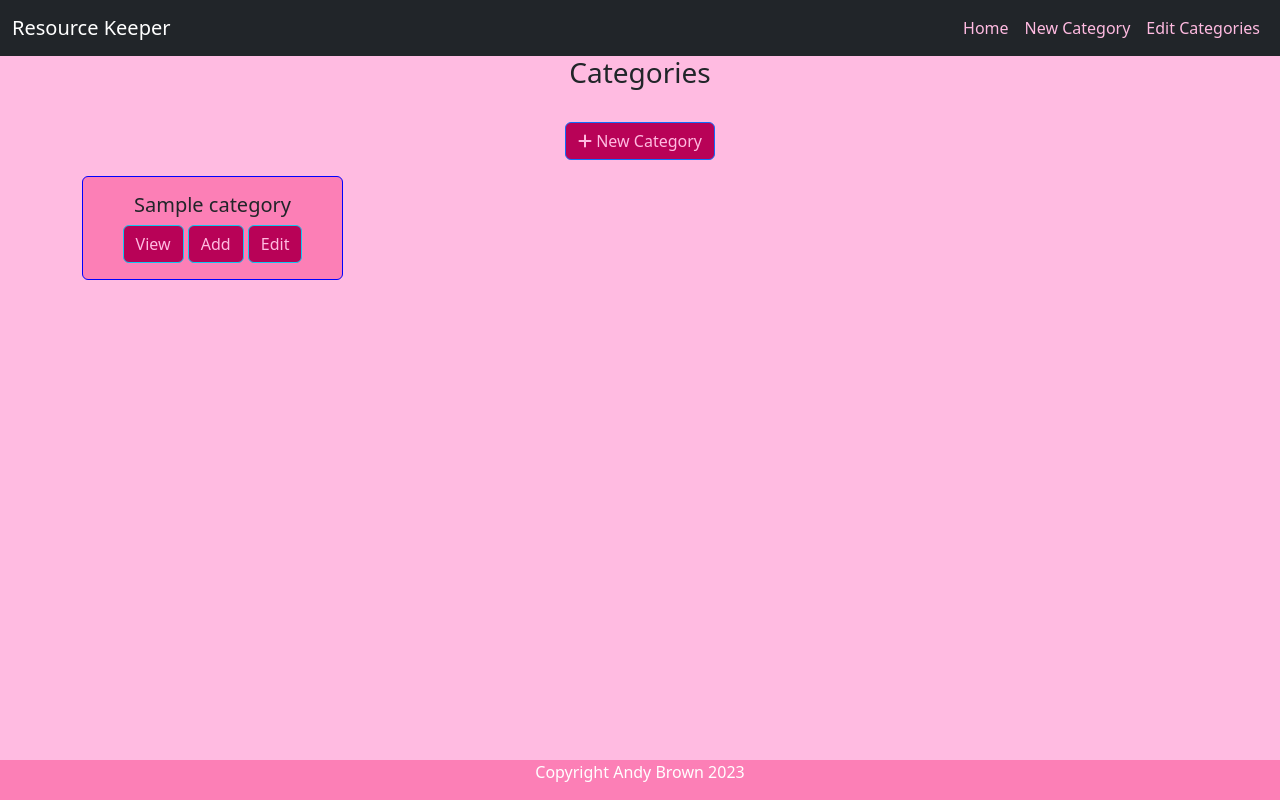
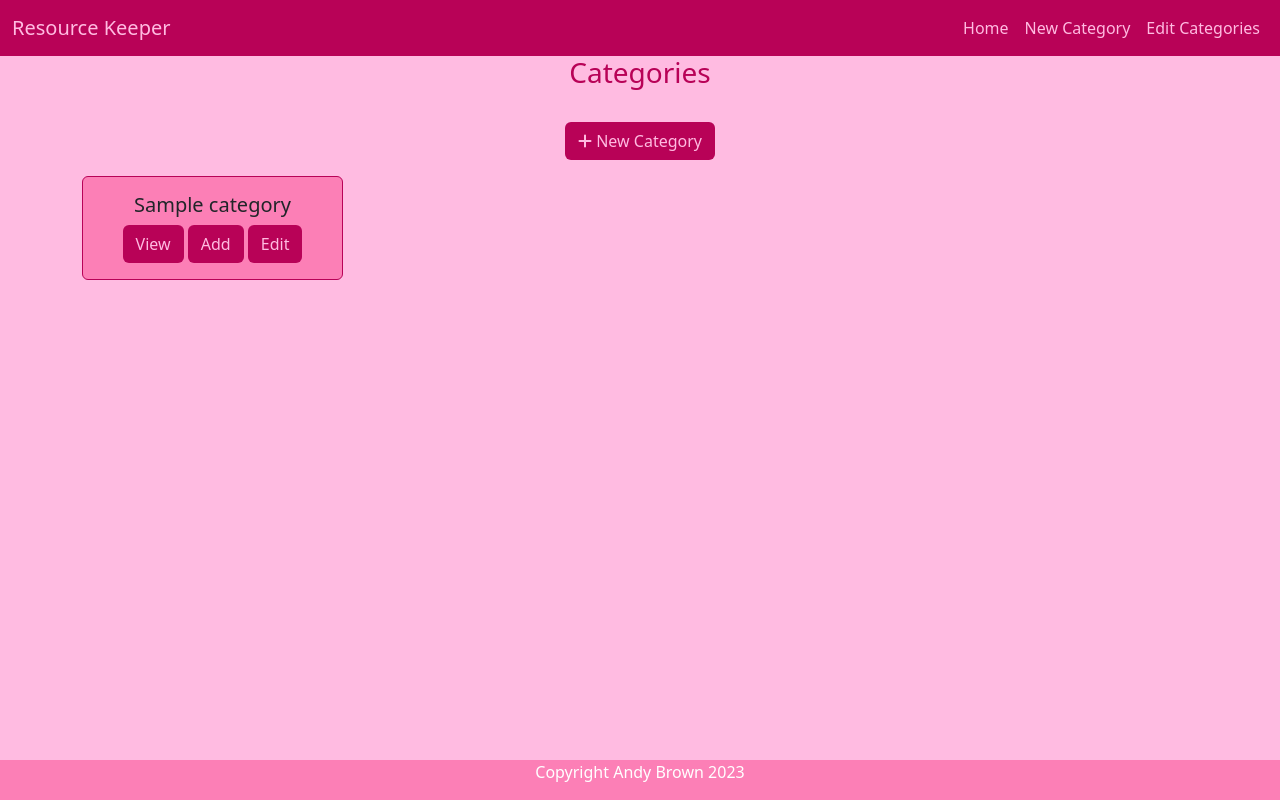
Before and after one commit to doctorandrewbrown/flask-resource-keeper, a Flask app: page / in a window 1280 px wide. Run offline with Flask 3, Linux system fonts and the light colour scheme; tables that the repository leaves empty hold one stand-in row (values such as "Sample post").

Commit message:
applies styles to buttons, cards and links

```diff
--- a/resource_keeper/templates/add_category.html
+++ b/resource_keeper/templates/add_category.html
@@ -5,9 +5,9 @@
 <form class="col-sm-12" action="{{ url_for('add_category') }}" method="POST">
   <div class="mb-3">
     <label for="category_name" class="form-label">New Category</label>
-    <input autofocus type="text" class="form-control" id="category_name" name="category_name" required>
+    <input autofocus type="text" class="form-control" id="category_name" name="category_name" required maxlength="50">
   </div>
-  <button type="submit" class="btn btn-primary mb-3">Add</button>
+  <button type="submit" class="btn mb-3">Add</button>
 </form>
 
 {% endblock %}
--- a/resource_keeper/templates/base.html
+++ b/resource_keeper/templates/base.html
@@ -14,10 +14,10 @@
   <title>Resource Keeper App</title>
 </head>
 
-<body >
-  <nav class="navbar navbar-expand-lg navbar-dark bg-dark">
+<body style="color:#B80257;" >
+  <nav class="nav-header navbar navbar-expand-lg">
     <div class="container-fluid">
-      <a class="navbar-brand" href="{{url_for('home')}}">Resource Keeper</a>
+      <a class="navbar-brand" href="{{url_for('home')}}" style="color:#FFBBE1;">Resource Keeper</a>
       <button class="navbar-toggler" type="button" data-bs-toggle="collapse" data-bs-target="#navbarSupportedContent" aria-controls="navbarSupportedContent" aria-expanded="false" aria-label="Toggle navigation">
         <span class="navbar-toggler-icon"></span>
       </button>
--- a/resource_keeper/templates/categories.html
+++ b/resource_keeper/templates/categories.html
@@ -5,18 +5,18 @@
 
 <div class="row">
     <div class="col s12 d-flex justify-content-center mb-3">
-        <a class="btn btn-primary" href="{{url_for('add_category')}}" role="button"><i class="fa-solid fa-plus"></i> New Category</a>
+        <a class="btn" href="{{url_for('add_category')}}" role="button"><i class="fa-solid fa-plus"></i> New Category</a>
     </div>
 </div>
 <div class="row">
     {% for category in categories %}
     <div class="col-sm-12 col-md-6 col-lg-3">
-        <div class="card mb-3" style ="border-style: solid; border-color: blue">
+        <div class="card mb-3">
             <div class="card-body text-center">
               <h5 class="card-title">{{ category.category_name}}</h5>
-              <a href="{{url_for('view_resources', category_id=category.id)}}" class="btn btn-info">View</a>
-              <a href="{{url_for('add_resource', category_id=category.id)}}" class="btn btn-info">Add</a>
-              <a href="{{url_for('edit_category', category_id=category.id)}}" class="btn btn-info">Edit</a>
+              <a href="{{url_for('view_resources', category_id=category.id)}}" class="btn">View</a>
+              <a href="{{url_for('add_resource', category_id=category.id)}}" class="btn">Add</a>
+              <a href="{{url_for('edit_category', category_id=category.id)}}" class="btn">Edit</a>
             </div>
           </div>
     </div>
--- a/resource_keeper/templates/edit_categories.html
+++ b/resource_keeper/templates/edit_categories.html
@@ -9,7 +9,7 @@
         <div class="card mb-3" style ="border-style: solid; border-color: blue">
             <div class="card-body text-center">
               <h5 class="card-title">{{ category.category_name}}</h5>
-              <a href="{{ url_for('edit_category', category_id=category.id)}}" class="btn btn-primary mb-3" role="button">Edit</a>
+              <a href="{{ url_for('edit_category', category_id=category.id)}}" id="myBtn" class="mb-3" role="button">Edit</a>
               <a href="{{url_for('delete_category', category_id=category.id)}}" class="btn btn-danger mb-3" role="button">delete</a>
             </div>
           </div>
--- a/resource_keeper/templates/edit_category.html
+++ b/resource_keeper/templates/edit_category.html
@@ -13,7 +13,7 @@
         <label for="category_name" class="form-label">New Category Name</label>
         <input autofocus type="text" class="form-control" id="category_name" name="category_name" required>
     </div>
-    <button type="submit" class="btn btn-primary mb-3">rename</button>
-    <a href="{{url_for('delete_category', category_id=category.id)}}" class="btn btn-danger mb-3" role="button">delete</a>
+    <button type="submit" class="btn mb-3">rename</button>
+    <a href="{{url_for('delete_category', category_id=category.id)}}" class="btn btn-delete mb-3" role="button">delete</a>
 </form>
 {% endblock %}
--- a/resource_keeper/templates/edit_resource.html
+++ b/resource_keeper/templates/edit_resource.html
@@ -29,8 +29,8 @@
       <label for="resource_description" class="form-label">Resource Description</label>
       <textarea class="form-control" id="resource_description" rows="3" name="resource_description">{{ resource.resource_description}}</textarea>
     </div>
-    <input class="btn btn-primary" type="submit" value="edit">
-    <a href="{{url_for('delete_resource', resource_id=resource.id)}}" class="btn btn-danger" role="button">delete</a>
+    <input class="btn" type="submit" value="edit">
+    <a href="{{url_for('delete_resource', resource_id=resource.id)}}" class="btn btn-delete" role="button">delete</a>
   </form>
 </div>
 {% endblock %}
--- a/resource_keeper/templates/view_resources.html
+++ b/resource_keeper/templates/view_resources.html
@@ -1,6 +1,6 @@
 {% extends "base.html" %}
 {% block content %}
-<h3 class="text-center pb-4">Resources</h3>
+<h3 class="text-center pb-4 mt-3">{{category}}</h3>
     <div class="row">
         {% for resource in resources %}
         <div class=" col-sm-12 col-md-4">
@@ -15,7 +15,7 @@
 
         <!--make col flex container then set margin start to auto with ms-auto to push content to right-->
         <div class="col-sm-12 col-md-4 d-flex">
-            <a href="{{url_for('edit_resource', resource_id=resource.id)}}" class="ms-auto btn btn-primary btn-sm">edit</a>
+            <a href="{{url_for('edit_resource', resource_id=resource.id)}}" class="ms-auto btn btn-sm">edit</a>
         </div>
         <hr class="mt-3">
         {% endfor %}
```
Also changed, not shown: resource_keeper/templates/add_resource.html (+4 -4 lines).
